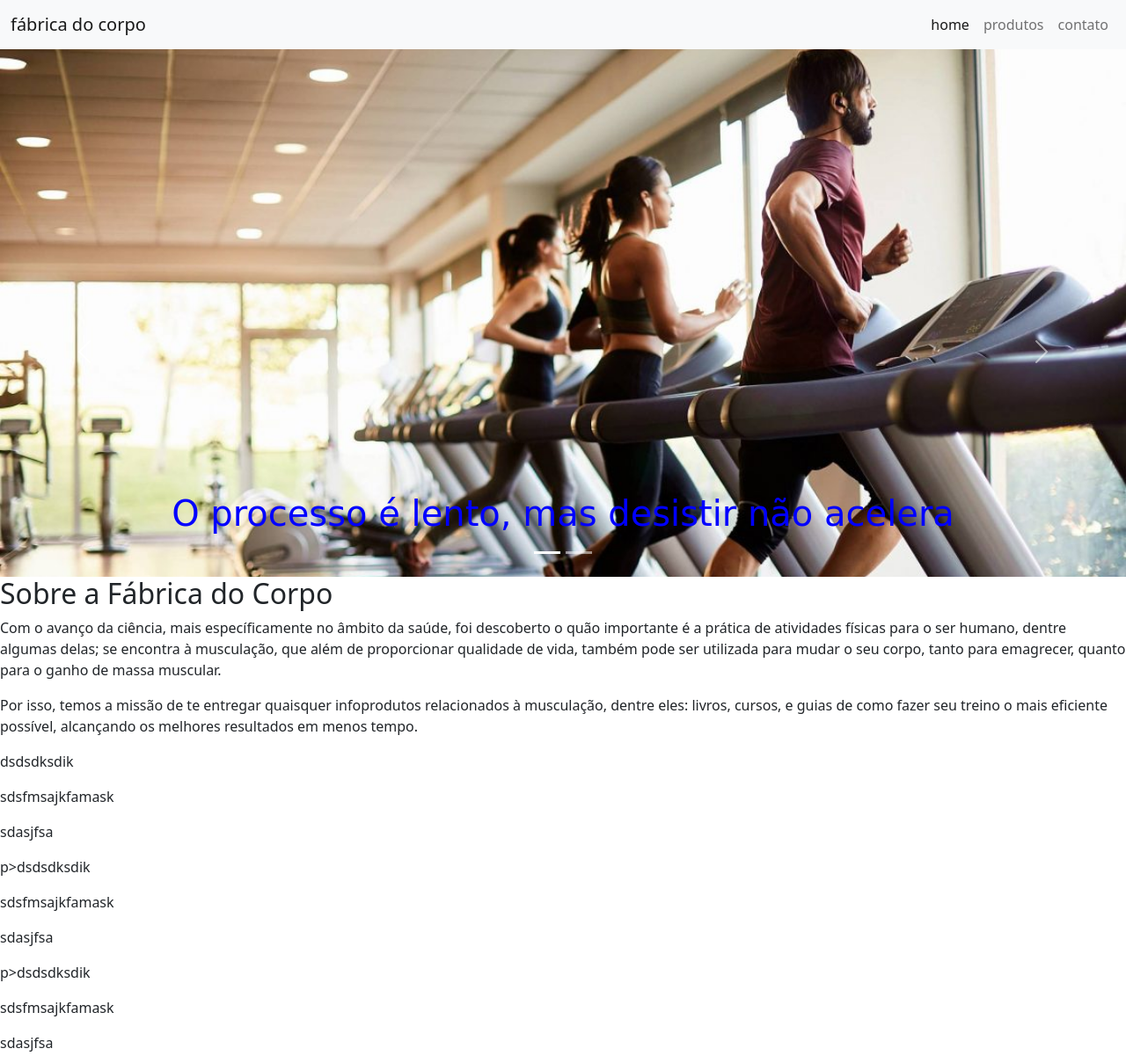
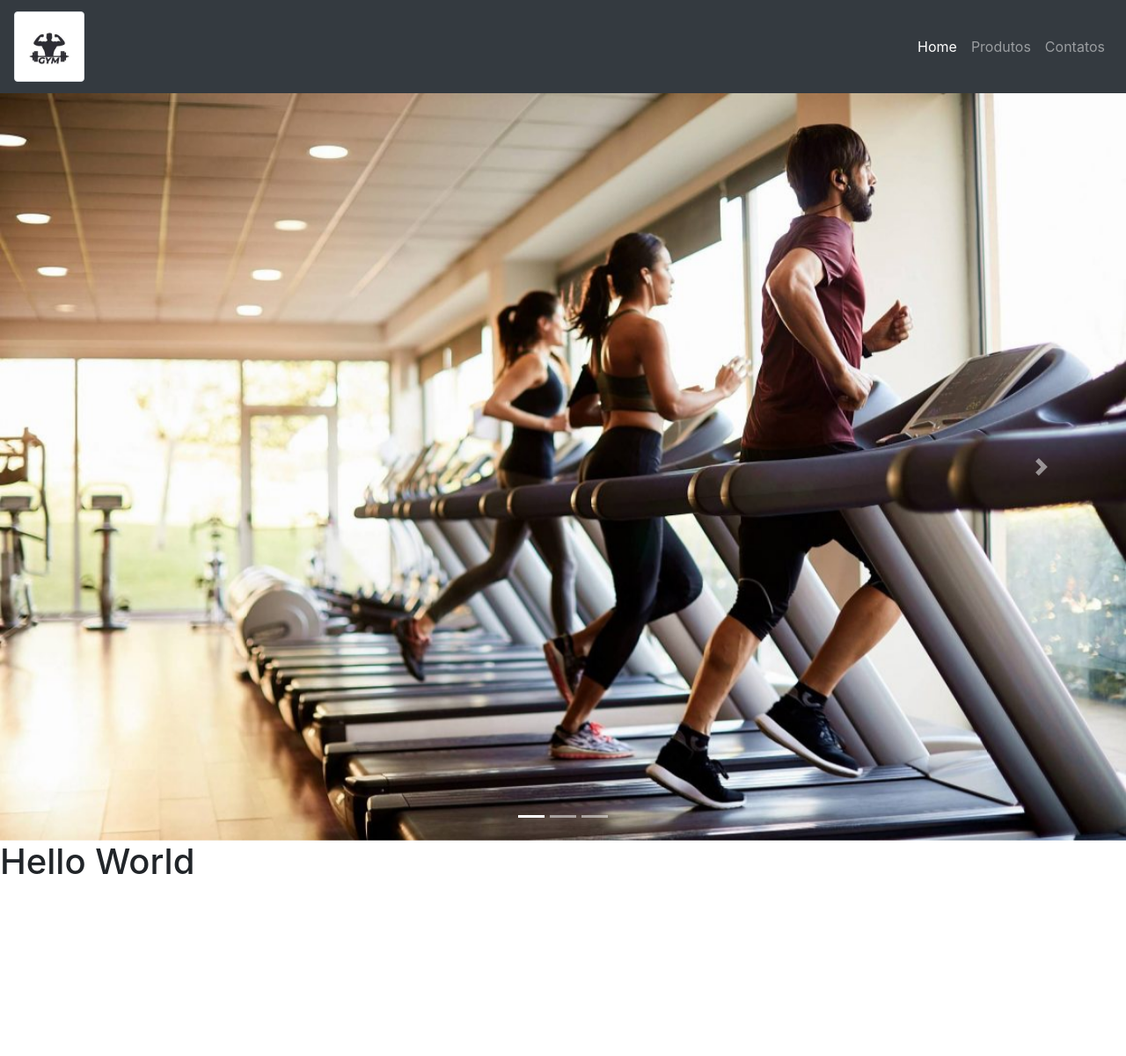
Before and after one commit to Matheusmrf2005/F-brica-do-Corpo, a plain HTML site: page index2.html in a window 1280 px wide. Shown: the top 1201 px of the page at 88% size. After the commit the page ends 1012 px from the top, so only its background shows below. Drawn offline with nearby package versions, Linux system fonts and the light colour scheme; a web font is replaced by a local one.

Commit message:
Update index2.html

```diff
--- a/index2.html
+++ b/index2.html
@@ -13,19 +13,56 @@
 	<link href="https: //fonts.googleapis.com/css2? family= Permanent+Marker & display=swap" rel="stylesheet">
 
 	<!-- Latest compiled and minified CSS -->
-	<link href="https://cdn.jsdelivr.net/npm/bootstrap@5.2.2/dist/css/bootstrap.min.css" rel="stylesheet"
-		integrity="sha384-Zenh87qX5JnK2Jl0vWa8Ck2rdkQ2Bzep5IDxbcnCeuOxjzrPF/et3URy9Bv1WTRi" crossorigin="anonymous">
+	<!-- <link href="https://cdn.jsdelivr.net/npm/bootstrap@5.2.2/dist/css/bootstrap.min.css" rel="stylesheet"
+		integrity="sha384-Zenh87qX5JnK2Jl0vWa8Ck2rdkQ2Bzep5IDxbcnCeuOxjzrPF/et3URy9Bv1WTRi" crossorigin="anonymous"> -->
 
 	<!-- Latest compiled JavaScript -->
-	<script src="https://cdn.jsdelivr.net/npm/bootstrap@5.2.2/dist/js/bootstrap.bundle.min.js"
+	<!-- <script src="https://cdn.jsdelivr.net/npm/bootstrap@5.2.2/dist/js/bootstrap.bundle.min.js"
 		integrity="sha384-OERcA2EqjJCMA+/3y+gxIOqMEjwtxJY7qPCqsdltbNJuaOe923+mo//f6V8Qbsw3"
+		crossorigin="anonymous"></script> -->
+
+	<link rel="stylesheet" href="https://cdn.jsdelivr.net/npm/bootstrap@4.0.0/dist/css/bootstrap.min.css"
+		integrity="sha384-Gn5384xqQ1aoWXA+058RXPxPg6fy4IWvTNh0E263XmFcJlSAwiGgFAW/dAiS6JXm" crossorigin="anonymous">
+	<script src="https://code.jquery.com/jquery-3.2.1.slim.min.js"
+		integrity="sha384-KJ3o2DKtIkvYIK3UENzmM7KCkRr/rE9/Qpg6aAZGJwFDMVNA/GpGFF93hXpG5KkN"
 		crossorigin="anonymous"></script>
+	<script src="https://cdn.jsdelivr.net/npm/popper.js@1.12.9/dist/umd/popper.min.js"
+		integrity="sha384-ApNbgh9B+Y1QKtv3Rn7W3mgPxhU9K/ScQsAP7hUibX39j7fakFPskvXusvfa0b4Q"
+		crossorigin="anonymous"></script>
+	<script src="https://cdn.jsdelivr.net/npm/bootstrap@4.0.0/dist/js/bootstrap.min.js"
+		integrity="sha384-JZR6Spejh4U02d8jOt6vLEHfe/JQGiRRSQQxSfFWpi1MquVdAyjUar5+76PVCmYl"
+		crossorigin="anonymous"></script>
+
 </head>
+
 <body>
-	<nav class="navbar navbar-expand-lg bg-light">
+	<nav class="navbar navbar-expand-lg navbar-dark bg-dark">
+		<a class="navbar-brand" href="index2.html"><img src="academia.jpg" width="80px" height="80px" class="img-thumbnail" alt="Logo Site"></a>
+		<button class="navbar-toggler" type="button" data-toggle="collapse" data-target="#navbarNav"
+			aria-controls="navbarNav" aria-expanded="false" aria-label="Toggle navigation">
+			<span class="navbar-toggler-icon"></span>
+		</button>
+		<div class="collapse navbar-collapse justify-content-end" id="navbarNav">
+			<ul class="navbar-nav">
+				<li class="nav-item active d-flex flex-row-reverse">
+					<a class="nav-link" href="index2.html">Home <span class="sr-only">(current)</span></a>
+				</li>
+				<li class="nav-item d-flex flex-row-reverse">
+					<a class="nav-link" href="#">Produtos</a>
+				</li>
+				<li class="nav-item d-flex flex-row-reverse">
+					<a class="nav-link" href="#">Contatos</a>
+				</li>
+			</ul>
+		</div>
+	</nav>
+
+
+	<!-- <nav class="navbar navbar-expand-lg bg-light">
 		<div class="container-fluid">
 			<a class="navbar-brand" href="#">fábrica do corpo</a>
-		  <button class="navbar-toggler" type="button" data-bs-toggle="collapse" data-bs-target="#navbarNavAltMarkup" aria-controls="navbarNavAltMarkup" aria-expanded="false" aria-label="Toggle navigation">
+			<button class="navbar-toggler" type="button" data-bs-toggle="collapse" data-bs-target="#navbarNavAltMarkup"
+				aria-controls="navbarNavAltMarkup" aria-expanded="false" aria-label="Toggle navigation">
 				<span class="navbar-toggler-icon"></span>
 			</button>
 			<div class="collapse navbar-collapse d-flex justify-content-end" id="navbarNavAltMarkup">
@@ -37,13 +74,45 @@
 				</div>
 			</div>
 		</div>
-	  </nav>
+	</nav> -->
+
+	<div id="carouselExampleIndicators" class="carousel slide" data-ride="carousel" data-interval="2000">
+		<ol class="carousel-indicators">
+			<li data-target="#carouselExampleIndicators" data-slide-to="0" class="active"></li>
+			<li data-target="#carouselExampleIndicators" data-slide-to="1"></li>
+			<li data-target="#carouselExampleIndicators" data-slide-to="2"></li>
+		</ol>
+		<div class="carousel-inner">
+			<div class="carousel-item active">
+				<img class="d-block w-100" src="imagemcarrossel01.jpeg" alt="First slide">
+			</div>
+			<div class="carousel-item">
+				<img class="d-block w-100" src="cursomusculacao.jpg" alt="Second slide">
+			</div>
+		</div>
+		<a class="carousel-control-prev" href="#carouselExampleIndicators" role="button" data-slide="prev">
+			<span class="carousel-control-prev-icon" aria-hidden="true"></span>
+			<span class="sr-only">Previous</span>
+		</a>
+		<a class="carousel-control-next" href="#carouselExampleIndicators" role="button" data-slide="next">
+			<span class="carousel-control-next-icon" aria-hidden="true"></span>
+			<span class="sr-only">Next</span>
+		</a>
+	</div>
+
+
+	<div>
+		<h1>Hello World	</h1>
+	</div>
+	<!-- <
 
 	<section>
 		<div id="carouselExampleCaptions" class="carousel slide" data-interval="2000" data-bs-ride="false">
 			<div class="carousel-indicators">
-		  <button type="button" data-bs-target="#carouselExampleCaptions" data-bs-slide-to="0" class="active" aria-current="true" aria-label="Slide 1"></button>
-		  <button type="button" data-bs-target="#carouselExampleCaptions" data-bs-slide-to="1" aria-label="Slide 2"></button>
+				<button type="button" data-bs-target="#carouselExampleCaptions" data-bs-slide-to="0" class="active"
+					aria-current="true" aria-label="Slide 1"></button>
+				<button type="button" data-bs-target="#carouselExampleCaptions" data-bs-slide-to="1"
+					aria-label="Slide 2"></button>
 			</div>
 			<div class="carousel-inner">
 				<div class="carousel-item active">
@@ -61,11 +130,13 @@
 			</div>
 
 		</div>
-		<button class="carousel-control-prev" type="button" data-bs-target="#carouselExampleCaptions" data-bs-slide="prev">
+		<button class="carousel-control-prev" type="button" data-bs-target="#carouselExampleCaptions"
+			data-bs-slide="prev">
 			<span class="carousel-control-prev-icon" aria-hidden="true"></span>
 			<span class="visually-hidden">Previous</span>
 		</button>
-		<button class="carousel-control-next" type="button" data-bs-target="#carouselExampleCaptions" data-bs-slide="next">
+		<button class="carousel-control-next" type="button" data-bs-target="#carouselExampleCaptions"
+			data-bs-slide="next">
 			<span class="carousel-control-next-icon" aria-hidden="true"></span>
 			<span class="visually-hidden">Next</span>
 		</button>
@@ -114,7 +185,7 @@ p>dsdsdksdik</p>
 	<p>sdsfmsajkfamask</p>
 	<p>sdasjfsa</p>
 
-
+ -->
 
 
 
```
Lines whose indentation alone changed are shown as unchanged.
